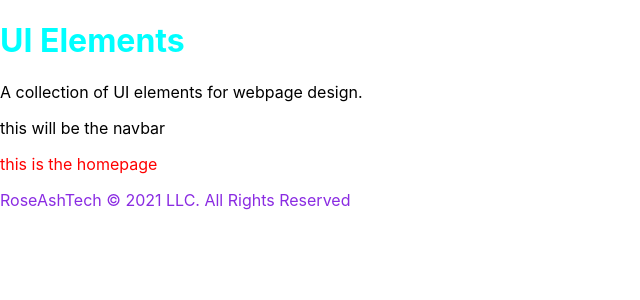
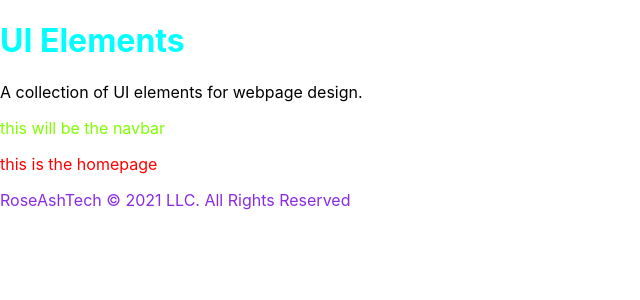
Before and after one commit to ARFreiler/UI_Elements, a React (Create React App) app in the folder ui_elements/: page / in a window 1280 px wide. Shown: the top 300 px of the page, without its empty margins (0-640 px from the left). Built offline with nearby package versions, Linux system fonts and the light colour scheme.

Commit message:
Created component folder for navbar files.

```diff
--- a/ui_elements/src/components/Content.js
+++ b/ui_elements/src/components/Content.js
@@ -1,6 +1,6 @@
 import React, { useState } from 'react';
 
-import Navbar from './Navbar';
+import Navbar from './Navbar/Navbar';
 import Header from './Header/Header';
 import Footer from './Footer/Footer';
 import UiElements from './UiElements/UiElements';
--- a/ui_elements/src/components/Header/Header.js
+++ b/ui_elements/src/components/Header/Header.js
@@ -1,6 +1,6 @@
 import React from 'react';
 import '../Header/Header.css';
-import '../Navbar';
+import '../Navbar/Navbar';
 
 
 const Header = () => {
--- /dev/null
+++ b/ui_elements/src/components/Navbar/Navbar.css
@@ -0,0 +1,3 @@
+.topnav p {
+    color: chartreuse;
+}
--- a/ui_elements/src/components/Navbar.js
+++ b/ui_elements/src/components/Navbar/Navbar.js
@@ -1,6 +1,6 @@
 import React from 'react';
 
-// import './styles/Navbar.css';
+import '../Navbar/Navbar.css';
 
 const Navbar = ({ currentPage, handlePageChange }) => {
     return (
```
